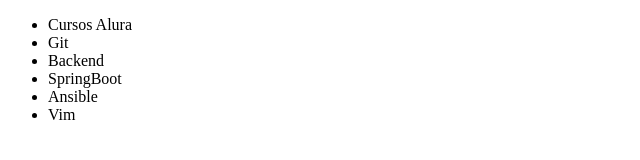
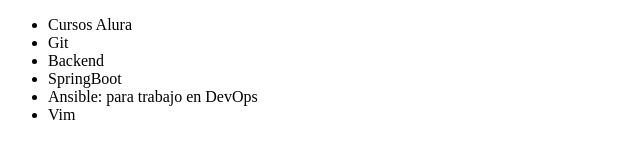
Before and after one commit to J-Alexander-Melo-C/Alura-Git, a plain HTML site: page index.html in a window 1280 px wide. Shown: the whole page, without its empty margins (0-640 px from the left). Drawn offline with Linux system fonts and the light colour scheme.

Commit message:
Agregando descripcioin en el curso de Ansible

```diff
--- a/index.html
+++ b/index.html
@@ -12,7 +12,7 @@
         <li>Git</li>
         <li>Backend</li>
         <li>SpringBoot</li>
-        <li>Ansible</li>
+        <li>Ansible: para trabajo en DevOps</li>
         <li>Vim</li>
     </ul>
 </body>
```
